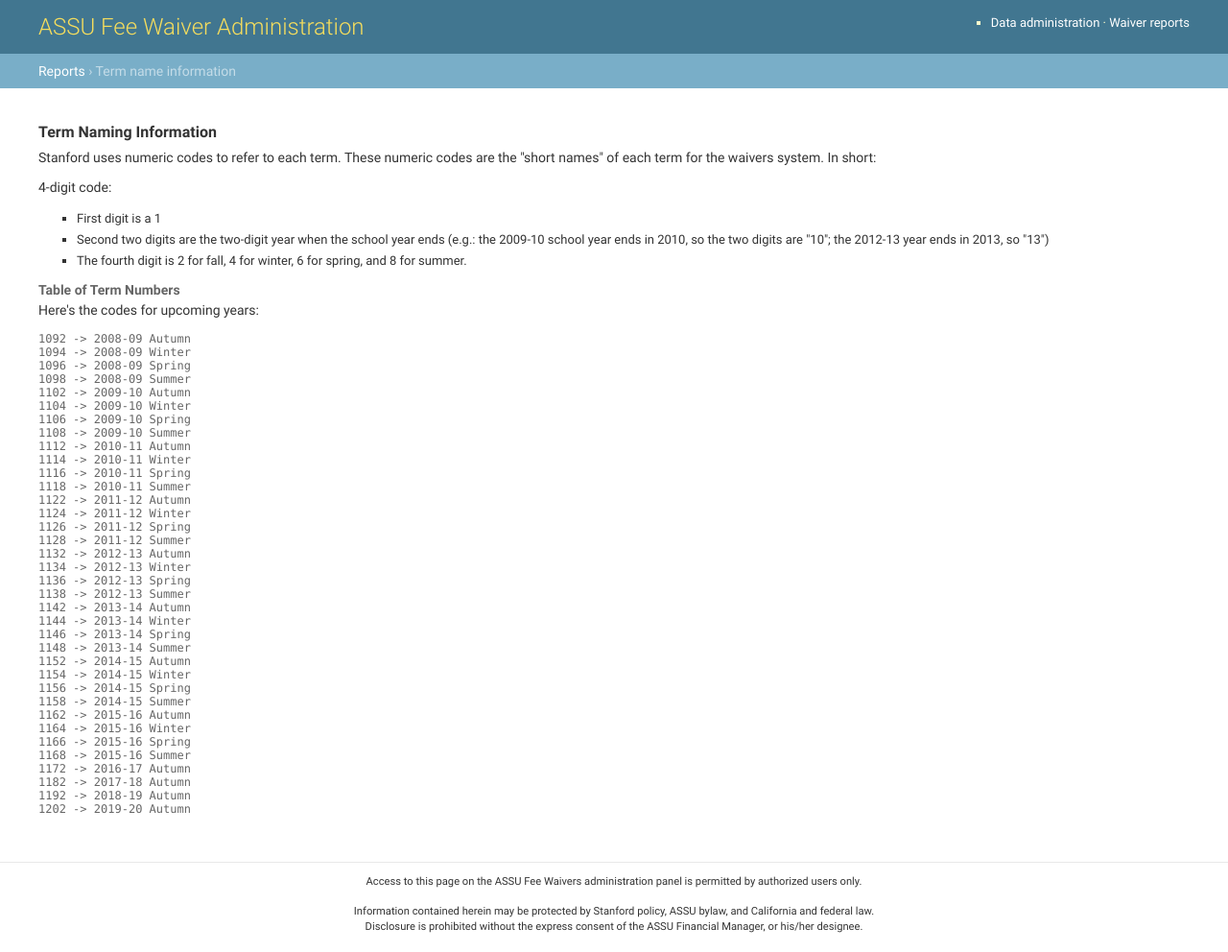
After one commit to trusheim/ASSU-Waivers, a Django app: template templates/waivers/admin/term_info.html in a window 1280 px wide. The commit adds this page. Shown: the whole page at 96% size. Run offline with Django 3.2, Linux system fonts and the light colour scheme; the template is opened without the code that fills it, so the values that code supplies are empty.

Commit message:
SSC short code explanation document

```diff
--- a/assu_waivers/admin_views.py
+++ b/assu_waivers/admin_views.py
@@ -302,3 +302,8 @@ def importStudentCsv(request, termName):
         return render_to_response('waivers/admin/upload_done.html',{'num': num_updated, 'term': term}, context_instance=RequestContext(request))
     except Exception as e:
         return render_to_response('waivers/admin/upload_done.html',{'error': e}, context_instance=RequestContext(request))
+
+@login_required
+@user_passes_test(lambda u: u.is_staff)
+def termInfoSheet(request):
+    return render_to_response('waivers/admin/term_info.html',{}, context_instance=RequestContext(request))
--- a/assu_waivers/models.py
+++ b/assu_waivers/models.py
@@ -4,7 +4,7 @@ POPULATIONS = ((0, "Undergraduate"), (1, "Graduate"), )
 # removed Law because that's not used anymore
 
 class Term(models.Model):
-    short_name = models.SlugField(max_length=5,blank=False, verbose_name="Term", help_text="SSC short code for the quarter")
+    short_name = models.SlugField(max_length=5,blank=False, verbose_name="Term", help_text="SSC short code for the quarter - see <a href ='/reports/term_info'>this document</a>")
     long_name = models.CharField(max_length=128, blank=False, verbose_name="Term name", help_text="e.g. Winter 2010-2011")
     refund_opens = models.DateTimeField(blank=False, verbose_name="Date/time this waiver period opens", help_text="8:00 AM on the first day of the quarter")
     refund_closes = models.DateTimeField(blank=False, verbose_name="Date/time this waiver period closes", help_text="5:00 PM on the second Friday of the quarter")
--- a/assu_waivers/urls.py
+++ b/assu_waivers/urls.py
@@ -19,6 +19,7 @@ urlpatterns = patterns('waivers.assu_waivers',
 
     (r'^reports/upload/(?P<termName>[\w\d-]+)/$', 'admin_views.importStudentCsv'),
 
+    (r'^reports/term_info$', 'admin_views.termInfoSheet'),
 
 
 )
--- a/templates/waivers/admin/report_index.html
+++ b/templates/waivers/admin/report_index.html
@@ -30,4 +30,6 @@ Waiver reports
     </tr>
     {% endfor %}
     </table>
+    <br />
+    <p>Misc: <a href="/reports/term_info">Term Numbering Info</a></p>
 {% endblock %}
--- /dev/null
+++ b/templates/waivers/admin/term_info.html
@@ -0,0 +1,63 @@
+{% extends 'waivers/admin/report_base.html' %}
+
+{% block title %}
+    Term name information
+{% endblock %}
+{% block reportname %}
+    Term name information
+{% endblock %}
+
+{% block content %}
+<h2>Term Naming Information</h2>
+<p>Stanford uses numeric codes to refer to each term. These numeric codes are the "short names" of each
+term for the waivers system. In short:</p>
+<p>4-digit code:
+    <ul>
+    <li>First digit is a 1</li>
+    <li>Second two digits are the two-digit year when the school year ends (e.g.: the 2009-10 school year
+        ends in 2010, so the two digits are "10"; the 2012-13 year ends in 2013, so "13")</li>
+    <li>The fourth digit is 2 for fall, 4 for winter, 6 for spring, and 8 for summer.</li>
+    </ul>
+</p>
+<h3>Table of Term Numbers</h3>
+<p>Here's the codes for upcoming years:</p>
+<pre>
+1092 -> 2008-09 Autumn
+1094 -> 2008-09 Winter
+1096 -> 2008-09 Spring
+1098 -> 2008-09 Summer
+1102 -> 2009-10 Autumn
+1104 -> 2009-10 Winter
+1106 -> 2009-10 Spring
+1108 -> 2009-10 Summer
+1112 -> 2010-11 Autumn
+1114 -> 2010-11 Winter
+1116 -> 2010-11 Spring
+1118 -> 2010-11 Summer
+1122 -> 2011-12 Autumn
+1124 -> 2011-12 Winter
+1126 -> 2011-12 Spring
+1128 -> 2011-12 Summer
+1132 -> 2012-13 Autumn
+1134 -> 2012-13 Winter
+1136 -> 2012-13 Spring
+1138 -> 2012-13 Summer
+1142 -> 2013-14 Autumn
+1144 -> 2013-14 Winter
+1146 -> 2013-14 Spring
+1148 -> 2013-14 Summer
+1152 -> 2014-15 Autumn
+1154 -> 2014-15 Winter
+1156 -> 2014-15 Spring
+1158 -> 2014-15 Summer
+1162 -> 2015-16 Autumn
+1164 -> 2015-16 Winter
+1166 -> 2015-16 Spring
+1168 -> 2015-16 Summer
+1172 -> 2016-17 Autumn
+1182 -> 2017-18 Autumn
+1192 -> 2018-19 Autumn
+1202 -> 2019-20 Autumn
+</pre>
+
+{% endblock %}
```
